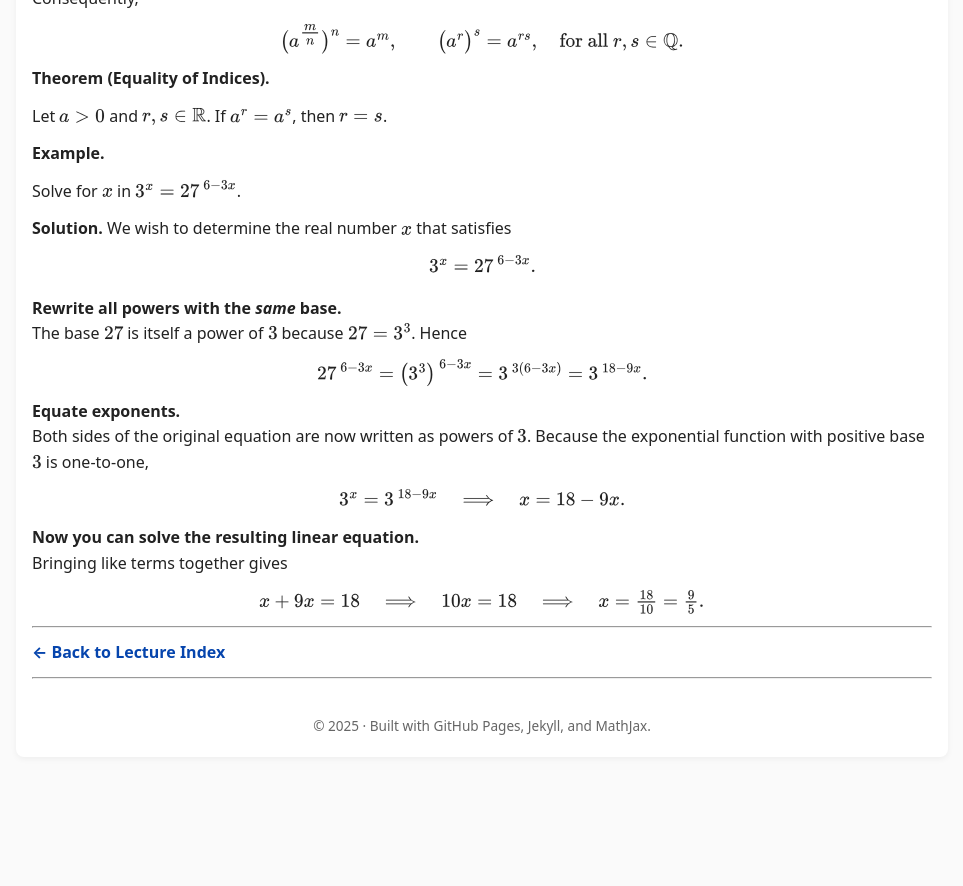
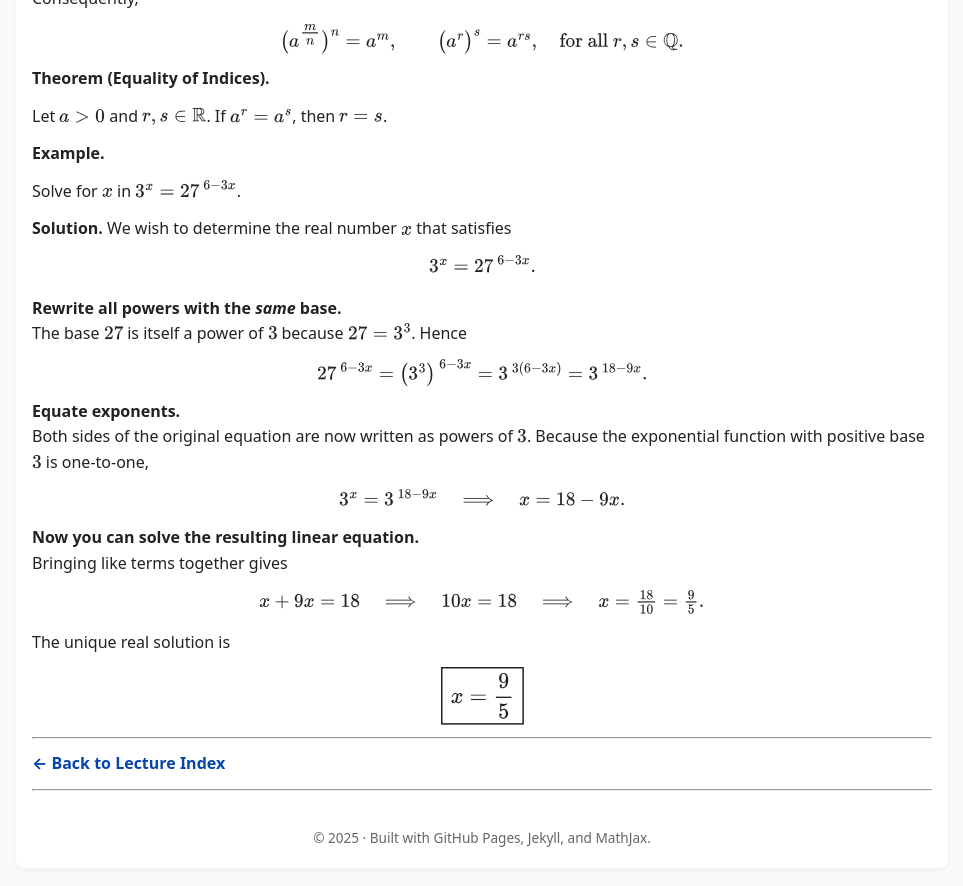
Before and after one commit to SaleemKamaludin/SaleemKamaludin.github.io, a Jekyll site: the page built from courses/math-1115/lecture-notes/lecture3.md, in a window 1280 px wide and 900 px high, scrolled down 1684 px. Shown: the top 886 px of the window, without its empty margins (158-1121 px from the left). Built offline with Jekyll 4.4.1, drawn with Linux system fonts in a browser that asks for light colours; before the commit the page ends 2473 px from its top, so only the background shows below that.

Commit message:
Update lecture3.md

```diff
--- a/courses/math-1115/lecture-notes/lecture3.md
+++ b/courses/math-1115/lecture-notes/lecture3.md
@@ -230,6 +230,13 @@ To ensure consistency, these operations must be performed in a **specific order*
   x = \frac{18}{10} = \frac{9}{5}. \)
 </p>
 
+<p style="margin-top:1rem;">
+  The unique real solution is
+</p>
+
+<p style="text-align:center; font-size:1.15rem;">
+  \( \boxed{\,x = \dfrac{9}{5}\,} \)
+</p>
 
 
 ---
```
